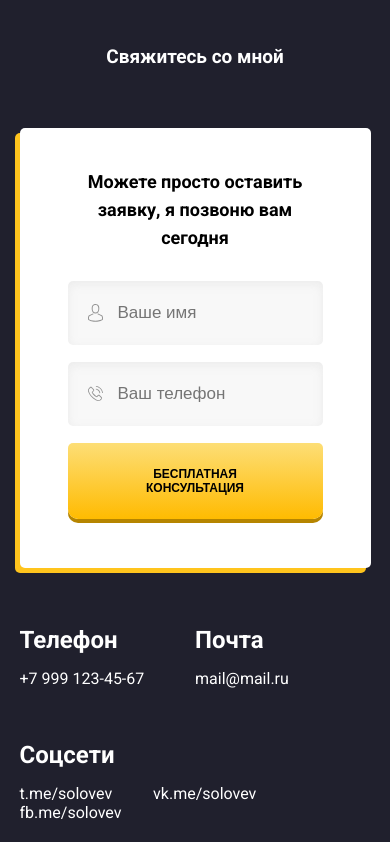
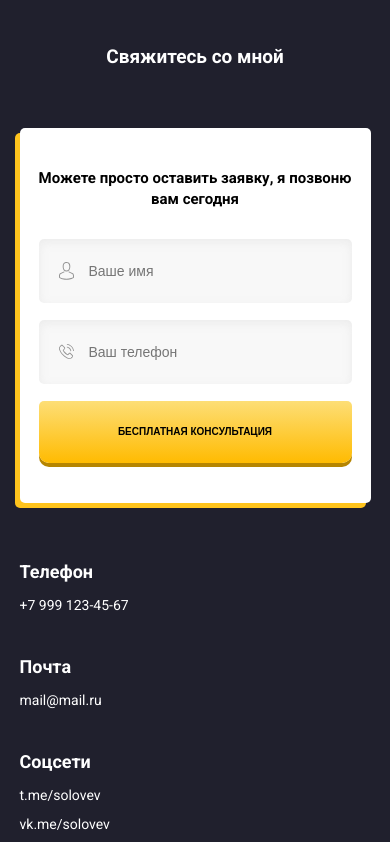
Before and after one commit to AshtonBro/About, a plain HTML site: page index.html in a window 390 px wide. Shown: the part 3040-3882 px from the top of the page. Drawn offline with Linux system fonts and the light colour scheme.

Commit message:
@media 320px

```diff
--- a/css/style.css
+++ b/css/style.css
@@ -473,4 +473,40 @@ body {
     .project-paragraph {
         font-size: 14px;
     }
+
+    .contacts-form {
+        padding: 40px 19px;
+    }
+
+    .form-title {
+        font-size: 15px;
+        line-height: 140%;
+    }
+
+    .form-button {
+        font-size: 10px;
+    }
+
+    .input {
+        font-size: 14px;
+        line-height: 28px;
+    }
+
+    .contacts-phone,
+    .contacts-mail {
+        flex-basis: 100%;
+        margin-bottom: 30px;
+    }
+
+    .contacts-title {
+        font-size: 18px;
+        line-height: 21px;
+    }
+
+    .contacts-link {
+        font-size: 14px;
+        line-height: 16px;
+        display: block;
+        margin-bottom: 13px;
+    }
 }
```
